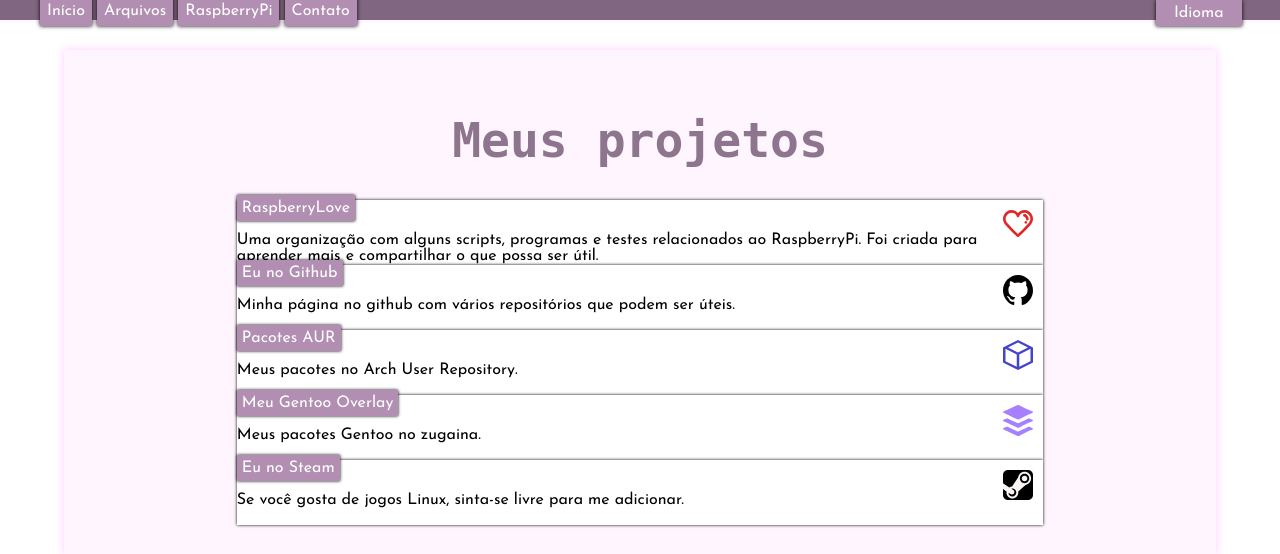
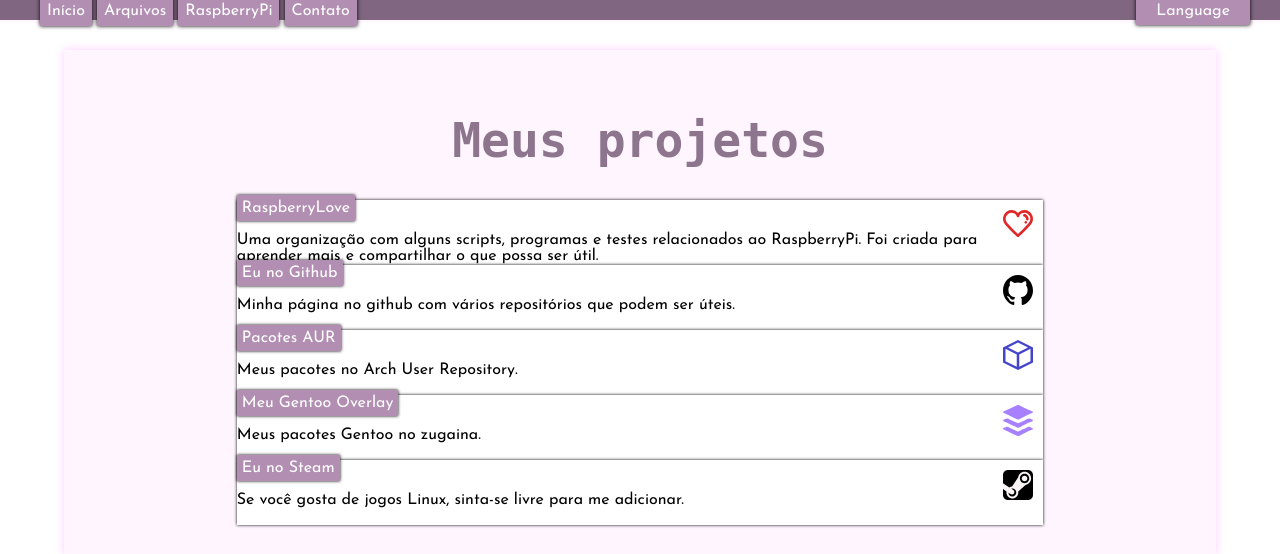
Before and after one commit to calendulish/lara.click, a PHP site: page / in a window 1280 px wide. Shown: the top 554 px of the page. Run offline with PHP 8.4, Linux system fonts and the light colour scheme; the visitor is signed in with stand-in values (Sample User, id 1).

Commit message:
Update language menu

```diff
--- a/pt_BR/menu.php
+++ b/pt_BR/menu.php
@@ -16,15 +16,14 @@
                 <a class='menu' onclick="ani('?page=contact')">Contato</a>
                 <img class='menu' alt="contact" src="icons/contact.svg" />
             </li>
-
-            <div class="menulang">
-                <a class='menulang'>Idioma</a>
-                <form class='menulang' method="post" action="">
-                    <select class='menulang' name="lang" onchange='this.form.submit()'>
-                        <option <?=($_SESSION['lang'] == 'pt_BR')?'selected':''?> value="pt_BR">Português</option>
-                        <option <?=($_SESSION['lang'] == 'en_US')?'selected':''?> value="en_US">Inglês</option>
+            <li class='menuright'>
+                <a class='menuright'>Language</a>
+                <form class='langForm' method="post" action="">
+                    <select class='langForm' name="lang" onchange='this.form.submit()'>
+                        <option <?=($_SESSION['lang'] == 'pt_BR')?'selected':''?> value="pt_BR">Portuguese</option>
+                        <option <?=($_SESSION['lang'] == 'en_US')?'selected':''?> value="en_US">English</option>
                     </select>
                 </form>
-            </div>
+            </li>
         </ul>
     </nav>
--- a/style.css
+++ b/style.css
@@ -59,29 +59,33 @@ img.menu {
     height: 40px;
     margin: 3px auto;
 }
-div.menulang {
+
+li.menuright {
+    float: right;
     display: inline-table;
-    position: fixed;
-    top: 0;
-    right: 0;
-    margin: 0 3%;
+    margin-top: 3px;
+    padding-right: 30px;
+}
+a.menuright {
+    padding: 6px 20px;
+    color: white;
     background: #b28fb2;
     box-shadow: 0 0 4px black;
-    padding: 5px;
 }
-a.menulang {
-    padding: 0 13px;
-    text-align: center;
+
+li.menuright:hover form.langForm {
+    display: block;
 }
-select.menulang {
-    display: none;
+
+select.langForm {
     margin-top: 2px;
 }
-div.menulang:hover select.menulang {
-    display: inline-table;
-}
-form.menulang {
-    margin: 0;
+form.langForm {
+    display: none;
+    margin-top: 10px;
+    padding: 7px;
+    background: #b28fb2;
+    box-shadow: 0 0 4px black;
 }
 /* *** *** *** *** *** *** *** */
 
```
Also changed, not shown: en_US/menu.php (+5 -6 lines).
